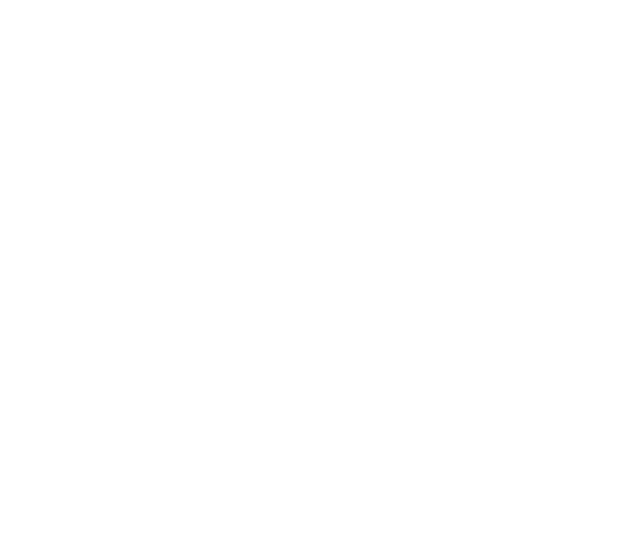
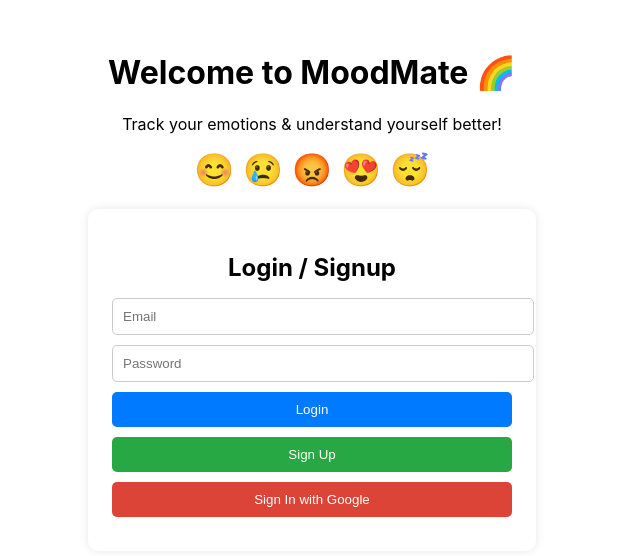
Before and after one commit to SravyaTadeparti/MoodApp, a React (Create React App) app: page /landingpage in a window 1280 px wide. Before the commit this address had no page. Shown: the top 556 px of the page, without its empty margins (328-968 px from the left). Built offline with nearby package versions, Linux system fonts and the light colour scheme.

Commit message:
landing page intergated

```diff
--- a/package.json
+++ b/package.json
@@ -7,8 +7,10 @@
     "@testing-library/jest-dom": "^6.6.3",
     "@testing-library/react": "^16.3.0",
     "@testing-library/user-event": "^13.5.0",
+    "chart.js": "^4.5.0",
     "firebase": "^12.0.0",
     "react": "^19.1.0",
+    "react-chartjs-2": "^5.3.0",
     "react-dom": "^19.1.0",
     "react-router-dom": "^7.7.0",
     "react-scripts": "5.0.1",
--- a/src/App.js
+++ b/src/App.js
@@ -3,6 +3,7 @@ import Login from './Login';
 import Dashboard from './Dashboard';   // Create this component
 import { BrowserRouter, Routes, Route } from 'react-router-dom';
 import QuestionnairePage from './Questionnaire';
+import LandingPage from './LandingPage';
 
 function App() {
   return (
@@ -11,6 +12,9 @@ function App() {
         <Routes>
           <Route path="/" element={<Login />} />
           <Route path="/questionnaire" element={<QuestionnairePage />} />
+          <Route path="/dashboard" element={<Dashboard />} />
+          <Route path="/landingpage" element={<LandingPage />} />
+
         </Routes>
       </div>
     </BrowserRouter>
--- a/src/Dashboard.jsx
+++ b/src/Dashboard.jsx
@@ -1,5 +1,62 @@
+import React, { useEffect, useState } from 'react';
+import { Line, Bar } from 'react-chartjs-2';
+import { Chart as ChartJS, CategoryScale, LinearScale, PointElement, LineElement, BarElement } from 'chart.js';
+
+ChartJS.register(CategoryScale, LinearScale, PointElement, LineElement, BarElement);
+
 const Dashboard = () => {
-  return <h1>Welcome to the Dashboard!</h1>;
+  const [analytics, setAnalytics] = useState(null);
+
+  useEffect(() => {
+    // Example: Fetch from backend API
+    fetch('https://your-backend.com/api/analytics')
+      .then(res => res.json())
+      .then(data => setAnalytics(data))
+      .catch(err => console.error('Failed to fetch analytics:', err));
+  }, []);
+
+  if (!analytics) {
+    return <p>Loading analytics...</p>;
+  }
+
+  const sleepData = {
+    labels: analytics.dates,          // e.g., ['Day 1', 'Day 2', ...]
+    datasets: [
+      {
+        label: 'Sleep Quality',
+        data: analytics.sleepScores,  // e.g., [3, 4, 5, 2, 4]
+        borderColor: 'blue',
+        fill: false,
+      },
+    ],
+  };
+
+  const moodData = {
+    labels: analytics.dates,
+    datasets: [
+      {
+        label: 'Mood Levels',
+        data: analytics.moodScores,
+        backgroundColor: 'purple',
+      },
+    ],
+  };
+
+  return (
+    <div style={{ padding: '2rem' }}>
+      <h2>Your Mood Analytics</h2>
+
+      <div style={{ marginBottom: '2rem' }}>
+        <h3>Sleep Quality Over Time</h3>
+        <Line data={sleepData} />
+      </div>
+
+      <div>
+        <h3>Mood Levels Over Time</h3>
+        <Bar data={moodData} />
+      </div>
+    </div>
+  );
 };
 
 export default Dashboard;
--- /dev/null
+++ b/src/LandingPage.jsx
@@ -0,0 +1,102 @@
+import React, { useState } from 'react';
+import { auth, googleProvider } from './firebase';
+import { signInWithEmailAndPassword, createUserWithEmailAndPassword, signInWithPopup } from 'firebase/auth';
+import { useNavigate } from 'react-router-dom';
+
+const LandingPage = () => {
+  const navigate = useNavigate();
+
+  // State for login/signup form
+  const [email, setEmail] = useState('');
+  const [password, setPassword] = useState('');
+  const [error, setError] = useState('');
+
+  // Handle login
+  const handleLogin = async () => {
+    setError('');
+    try {
+      await signInWithEmailAndPassword(auth, email, password);
+      navigate('/questionnaire');
+    } catch (err) {
+      setError(err.message);
+    }
+  };
+
+  // Handle signup
+  const handleSignup = async () => {
+    setError('');
+    try {
+      await createUserWithEmailAndPassword(auth, email, password);
+      navigate('/questionnaire');
+    } catch (err) {
+      setError(err.message);
+    }
+  };
+
+  // Handle Google sign-in
+  const handleGoogleLogin = async () => {
+    setError('');
+    try {
+      await signInWithPopup(auth, googleProvider);
+      navigate('/questionnaire');
+    } catch (err) {
+      setError(err.message);
+    }
+  };
+
+  return (
+    <div style={{ textAlign: 'center', padding: '2rem' }}>
+      <h1>Welcome to MoodMate 🌈</h1>
+      <p>Track your emotions & understand yourself better!</p>
+      <div>
+        <span style={{ fontSize: '2rem' }}>😊 😢 😡 😍 😴</span>
+      </div>
+      <br />
+
+      <div style={{ maxWidth: '400px', margin: 'auto', background: '#fff', padding: '1.5rem', borderRadius: '10px', boxShadow: '0px 0px 10px rgba(0,0,0,0.1)' }}>
+        <h2 style={{ marginBottom: '1rem' }}>Login / Signup</h2>
+
+        <input
+          type="email"
+          placeholder="Email"
+          value={email}
+          onChange={(e) => setEmail(e.target.value)}
+          style={{ width: '100%', padding: '10px', marginBottom: '10px', borderRadius: '5px', border: '1px solid #ccc' }}
+        />
+
+        <input
+          type="password"
+          placeholder="Password"
+          value={password}
+          onChange={(e) => setPassword(e.target.value)}
+          style={{ width: '100%', padding: '10px', marginBottom: '10px', borderRadius: '5px', border: '1px solid #ccc' }}
+        />
+
+        <button
+          onClick={handleLogin}
+          style={{ width: '100%', padding: '10px', marginBottom: '10px', backgroundColor: '#007bff', color: 'white', border: 'none', borderRadius: '5px' }}
+        >
+          Login
+        </button>
+
+        <button
+          onClick={handleSignup}
+          style={{ width: '100%', padding: '10px', marginBottom: '10px', backgroundColor: '#28a745', color: 'white', border: 'none', borderRadius: '5px' }}
+        >
+          Sign Up
+        </button>
+
+        <button
+          onClick={handleGoogleLogin}
+          style={{ width: '100%', padding: '10px', marginBottom: '10px', backgroundColor: '#db4437', color: 'white', border: 'none', borderRadius: '5px' }}
+        >
+          Sign In with Google
+        </button>
+
+        {error && <p style={{ color: 'red' }}>{error}</p>}
+      </div>
+    </div>
+  );
+};
+
+export default LandingPage;
```
Also changed, not shown: src/Login.jsx (line endings or trailing spaces), 1 other file (tests, documents, lock files or other folders).
